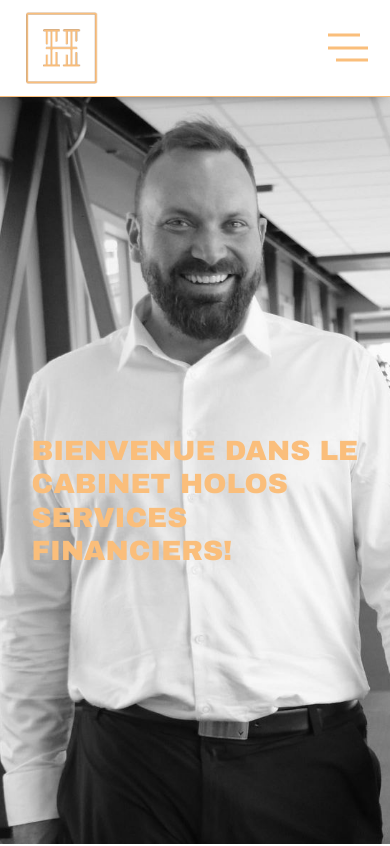
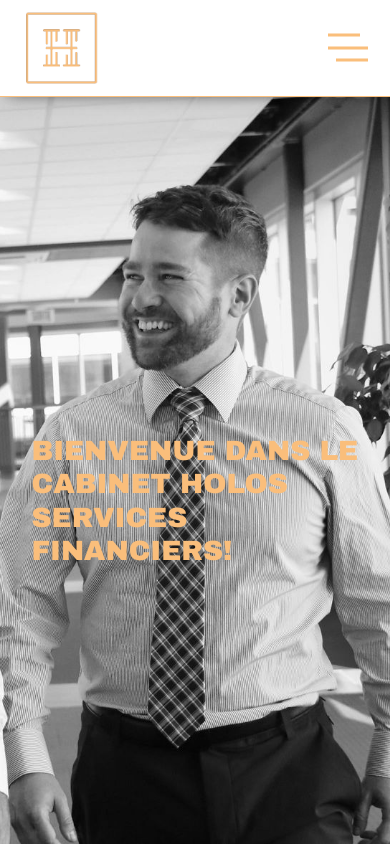
Before and after one commit to Recho25/HolosSiteWeb, a React (Create React App) app: page / in a window 390 px wide. Shown: the top 846 px of the page. Built offline with nearby package versions, Linux system fonts and the light colour scheme.

Commit message:
change background to julien on mobile phone

```diff
--- a/src/App.scss
+++ b/src/App.scss
@@ -132,7 +132,7 @@
   @include phone() {
     display: flex;
     width: auto;
-    background-position: 30%;
+    background-position: 74%;
     flex-wrap: wrap;
   }
   display: flex;
```
